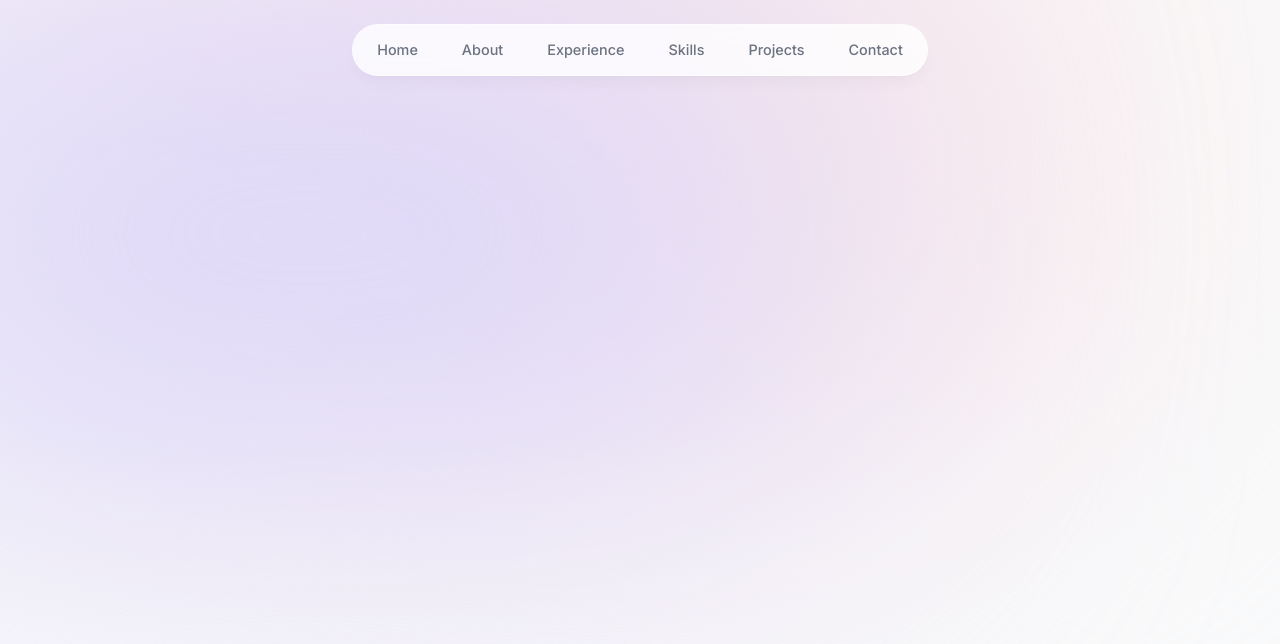
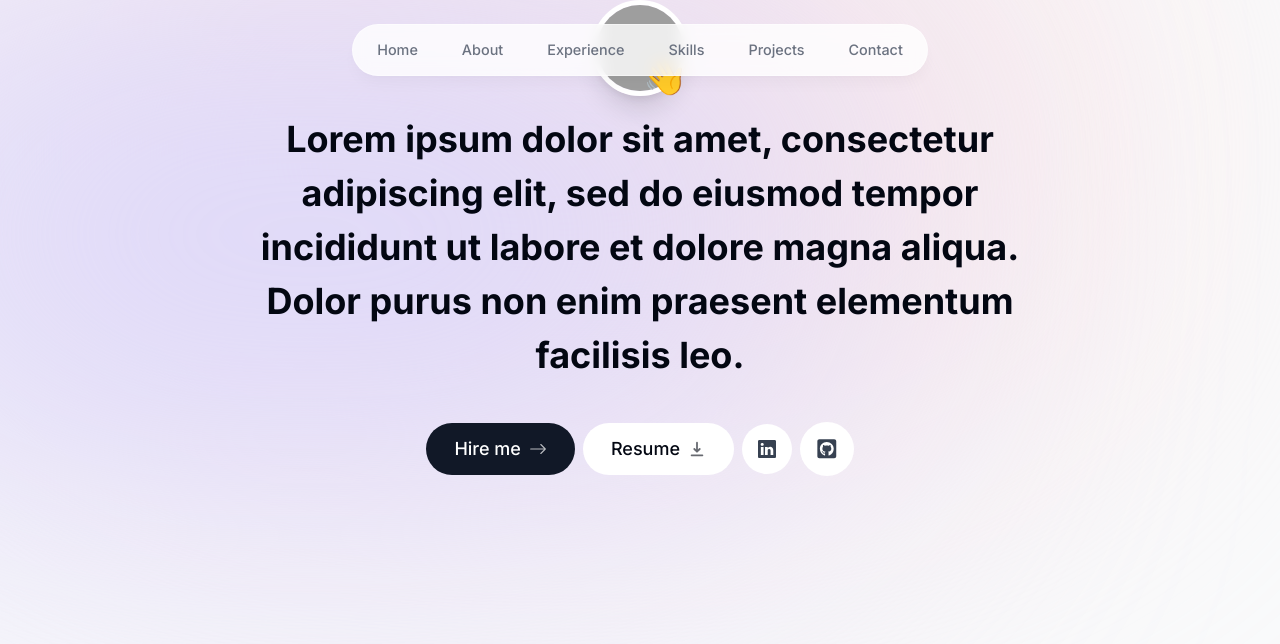
Before and after one commit to thehashmap/thehashmap.github.io, a Next.js app: page / in a window 1280 px wide. Shown: the top 644 px of the page. Built offline with nearby package versions, Linux system fonts and the light colour scheme; grey boxes are pictures that could not be loaded.

Commit message:
feat: add intro section

```diff
--- a/app/page.tsx
+++ b/app/page.tsx
@@ -1,3 +1,9 @@
+import Intro from "@/components/intro";
+
 export default function Home() {
-  return <main className=""></main>;
+  return (
+    <main className="flex flex-col items-center px-4">
+      <Intro />
+    </main>
+  );
 }
--- /dev/null
+++ b/components/intro.tsx
@@ -0,0 +1,109 @@
+"use client";
+
+import Image from "next/image";
+import React from "react";
+import { motion } from "framer-motion";
+import Link from "next/link";
+import { BsArrowRight, BsLinkedin } from "react-icons/bs";
+import { HiDownload } from "react-icons/hi";
+import { FaGithubSquare } from "react-icons/fa";
+
+export default function Intro() {
+  return (
+    <section
+      id="home"
+      className="mb-28 max-w-[50rem] text-center sm:mb-0 scroll-mt-[100rem]"
+    >
+      <div className="flex items-center justify-center">
+        <div className="relative">
+          <motion.div
+            initial={{ opacity: 0, scale: 0 }}
+            animate={{ opacity: 1, scale: 1 }}
+            transition={{
+              type: "tween",
+              duration: 0.2,
+            }}
+          >
+            <Image
+              src="/profile-pic.png"
+              alt="Nikhil Kumar"
+              width="192"
+              height="192"
+              quality="95"
+              priority={true}
+              className="h-24 w-24 rounded-full object-cover border-[0.35rem] border-white shadow-xl"
+            />
+          </motion.div>
+
+          <motion.span
+            className="absolute bottom-0 right-0 text-4xl"
+            initial={{ opacity: 0, scale: 0 }}
+            animate={{ opacity: 1, scale: 1 }}
+            transition={{
+              type: "spring",
+              stiffness: 125,
+              delay: 0.1,
+              duration: 0.7,
+            }}
+          >
+            👋
+          </motion.span>
+        </div>
+      </div>
+
+      <motion.h1
+        className="mb-10 mt-4 px-4 text-2xl font-medium !leading-[1.5] sm:text-4xl"
+        initial={{ opacity: 0, y: 100 }}
+        animate={{ opacity: 1, y: 0 }}
+      >
+        <span className="font-bold">
+          Lorem ipsum dolor sit amet, consectetur adipiscing elit, sed do
+          eiusmod tempor incididunt ut labore et dolore magna aliqua. Dolor
+          purus non enim praesent elementum facilisis leo.
+        </span>
+      </motion.h1>
+
+      <motion.div
+        className="flex flex-col sm:flex-row items-center justify-center gap-2 px-4 text-lg font-medium"
+        initial={{ opacity: 0, y: 100 }}
+        animate={{ opacity: 1, y: 0 }}
+        transition={{
+          delay: 0.1,
+        }}
+      >
+        <Link
+          href="#contact"
+          className="group bg-gray-900 text-white px-7 py-3 flex items-center gap-2 rounded-full outline-none focus:scale-110 hover:scale-110 hover:bg-gray-950 active:scale-105 transition"
+        >
+          Hire me{" "}
+          <BsArrowRight className="opacity-70 group-hover:translate-x-1 transition" />
+        </Link>
+
+        <a
+          className="group bg-white px-7 py-3 flex items-center gap-2 rounded-full outline-none focus:scale-110 hover:scale-110 active:scale-105 transition cursor-pointer borderBlack "
+          href="/CV.pdf"
+          download
+        >
+          Resume{" "}
+          <HiDownload className="opacity-60 group-hover:translate-y-1 transition" />
+        </a>
+
+        <a
+          className="bg-white p-4 text-gray-700 hover:text-gray-950 flex items-center gap-2 rounded-full focus:scale-[1.15] hover:scale-[1.15] active:scale-105 transition cursor-pointer borderBlack "
+          href="https://linkedin.com/in/nikhilkumar9320"
+          target="_blank"
+        >
+          <BsLinkedin />
+        </a>
+
+        <a
+          className="bg-white p-4 text-gray-700 flex items-center gap-2 text-[1.35rem] rounded-full focus:scale-[1.15] hover:scale-[1.15] hover:text-gray-950 active:scale-105 transition cursor-pointer borderBlack "
+          href="https://github.com/thehashmap"
+          target="_blank"
+        >
+          <FaGithubSquare />
+        </a>
+      </motion.div>
+    </section>
+  );
+}
```
